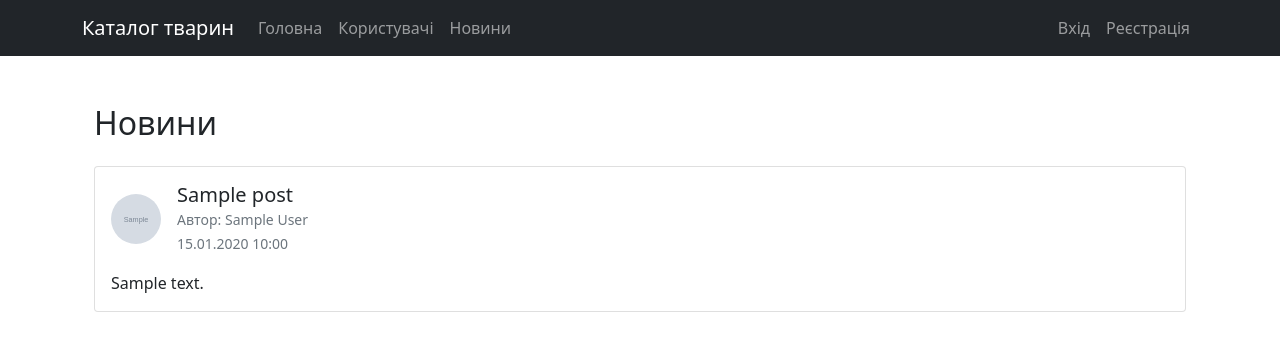
After one commit to novakvova/DJANGO_PV311, a Django app: page /polls/posts/ in a window 1280 px wide. The commit adds this page. Shown: the top 351 px of the page. Run offline with Django 5.2, Linux system fonts and the light colour scheme; tables that the repository leaves empty hold one stand-in row (values such as "Sample post"); grey boxes marked "Sample" are stand-in pictures.

Commit message:
Create and view post is good

```diff
--- a/DjangoMVT/djangotutorial/polls/models.py
+++ b/DjangoMVT/djangotutorial/polls/models.py
@@ -28,3 +28,23 @@ class Animal(models.Model):
 
     class Meta:
         ordering = ['name']
+
+class Post(models.Model):
+    title = models.CharField(max_length=200, verbose_name="Заголовок")
+    content = models.TextField(verbose_name="Зміст")
+    created_at = models.DateTimeField(auto_now_add=True, verbose_name="Дата створення")
+    updated_at = models.DateTimeField(auto_now=True, verbose_name="Дата оновлення")
+    author = models.ForeignKey(
+        CustomUser,
+        on_delete=models.CASCADE,
+        related_name='posts',
+        verbose_name="Автор"
+    )
+
+    class Meta:
+        verbose_name = "Новина"
+        verbose_name_plural = "Новини"
+        ordering = ['-created_at']
+
+    def __str__(self):
+        return self.title
--- a/DjangoMVT/djangotutorial/polls/templates/base.html
+++ b/DjangoMVT/djangotutorial/polls/templates/base.html
@@ -20,6 +20,9 @@
                     </li>
                     <li class="nav-item">
                         <a class="nav-link" href="{% url 'polls:list_users' %}">Користувачі</a>
+                    </li>
+                    <li class="nav-item">
+                        <a class="nav-link" href="{% url 'polls:post_list' %}">Новини</a>
                     </li>
                 </ul>
                 <ul class="navbar-nav">
--- /dev/null
+++ b/DjangoMVT/djangotutorial/polls/templates/posts/post_list.html
@@ -0,0 +1,52 @@
+{% extends 'base.html' %}
+
+{% block content %}
+<div class="container mt-4">
+    <h2 class="mb-4">Новини</h2>
+
+    {% if user.is_authenticated %}
+    <div class="mb-4">
+        <a href="{% url 'polls:post_create' %}" class="btn btn-primary">
+            <i class="bi bi-plus-circle"></i> Створити новину
+        </a>
+    </div>
+    {% endif %}
+
+    {% for post in posts %}
+    <div class="card mb-4">
+        <div class="card-body">
+            <div class="d-flex align-items-center mb-3">
+                <div class="me-3">
+                    {% if post.author.image_small %}
+                        <img src="{{ post.author.image_small.url }}"
+                             alt="{{ post.author.get_full_name }}"
+                             class="rounded-circle"
+                             style="width: 50px; height: 50px; object-fit: cover;">
+                    {% else %}
+                        <div class="rounded-circle bg-secondary d-flex align-items-center justify-content-center text-white"
+                             style="width: 50px; height: 50px;">
+                            <i class="bi bi-person-fill" style="font-size: 1.5rem;"></i>
+                        </div>
+                    {% endif %}
+                </div>
+                <div>
+                    <h5 class="card-title mb-1">{{ post.title }}</h5>
+                    <p class="card-subtitle mb-0 text-muted">
+                        <small>
+                            Автор: {{ post.author.first_name }} {{ post.author.last_name }}
+                            <br>
+                            {{ post.created_at|date:"d.m.Y H:i" }}
+                        </small>
+                    </p>
+                </div>
+            </div>
+            <p class="card-text">{{ post.content }}</p>
+        </div>
+    </div>
+    {% empty %}
+    <div class="alert alert-info">
+        Поки що немає жодної новини.
+    </div>
+    {% endfor %}
+</div>
+{% endblock %}
--- a/DjangoMVT/djangotutorial/polls/urls.py
+++ b/DjangoMVT/djangotutorial/polls/urls.py
@@ -10,4 +10,6 @@ urlpatterns = [
     path('users/', views.list_users, name='list_users'),
     path('login/', views.login_view, name='login'),
     path('logout/', views.logout_view, name='logout'),
+    path('posts/', views.PostListView.as_view(), name='post_list'),
+    path('posts/create/', views.post_create, name='post_create'),
 ]
--- a/DjangoMVT/djangotutorial/polls/views.py
+++ b/DjangoMVT/djangotutorial/polls/views.py
@@ -5,6 +5,11 @@ from django.contrib import messages
 from .utils import compress_image
 from .models import CustomUser
 from django.contrib.auth import authenticate, login, logout
+from django.views.generic import ListView
+from django.contrib.auth.decorators import login_required
+from .forms import PostForm
+from .models import Post
+
 
 # Create your views here.
 
@@ -64,3 +69,23 @@ def login_view(request):
 def logout_view(request):
     logout(request)
     return redirect('polls:index')
+
+class PostListView(ListView):
+    model = Post
+    template_name = 'posts/post_list.html'
+    context_object_name = 'posts'
+    ordering = ['-created_at']
+
+@login_required
+def post_create(request):
+    if request.method == 'POST':
+        form = PostForm(request.POST)
+        if form.is_valid():
+            post = form.save(commit=False)
+            post.author = request.user
+            post.save()
+            messages.success(request, 'Новину успішно створено!')
+            return redirect('polls:post_list')
+    else:
+        form = PostForm()
+    return render(request, 'posts/post_create.html', {'form': form})
```
Also changed, not shown: DjangoMVT/djangotutorial/polls/forms.py (+10 -1 lines), DjangoMVT/djangotutorial/polls/templates/posts/post_create.html (added, +46 -0 lines), DjangoMVT/djangotutorial/polls/migrations/0003_post.py (added).
